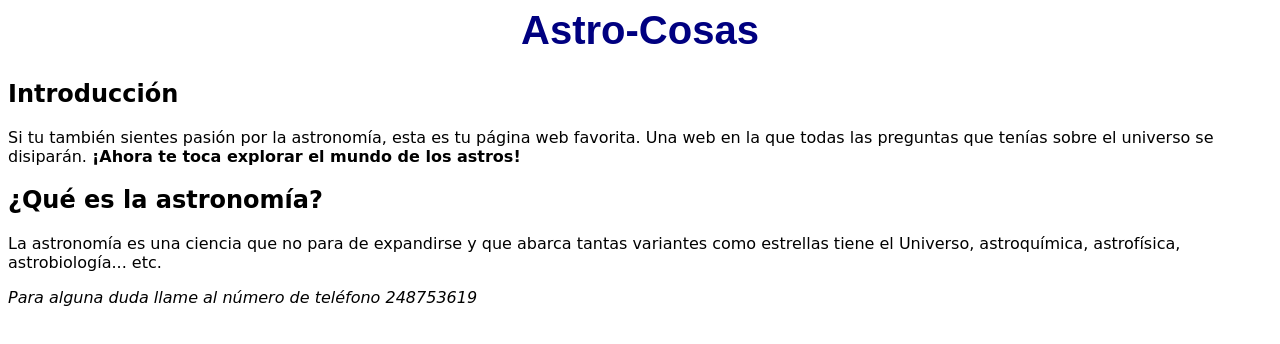
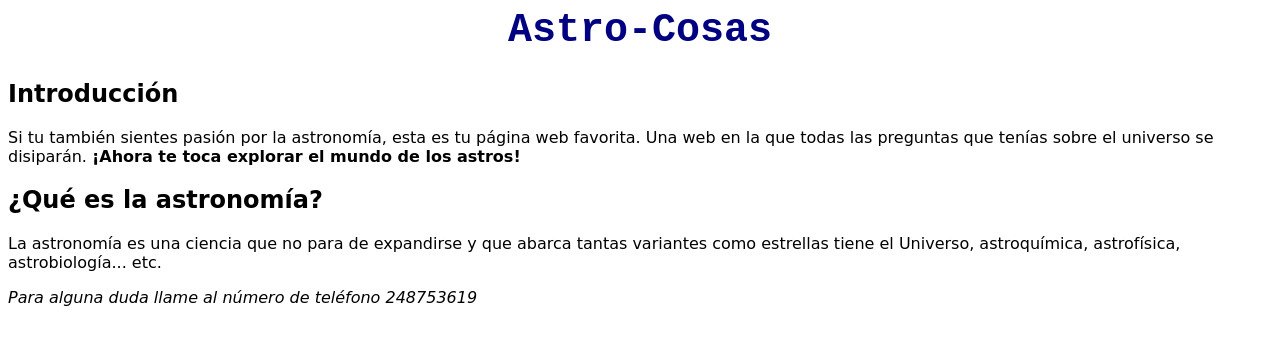
Before and after one commit to Quantum-AVG/Astro-cosas, a plain HTML site: page index.html in a window 1280 px wide. Drawn offline with Linux system fonts and the light colour scheme.

Commit message:
Update style.css

```diff
--- a/style.css
+++ b/style.css
@@ -2,7 +2,7 @@ h1 {
     text-align: center;
     color: navy;
     font-size: 40px;
-    font-family: sans-serif;
+    font-family: Courier New;
 }
 
 body {
```
